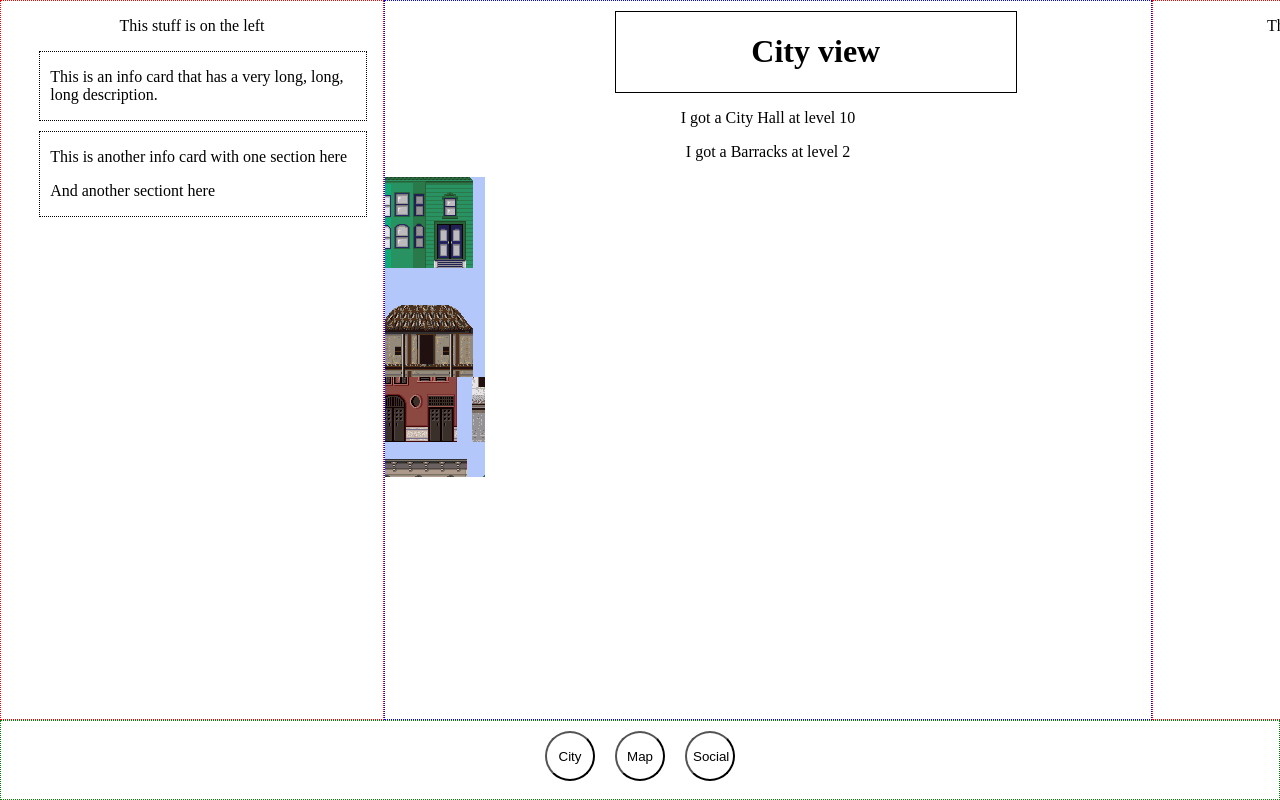
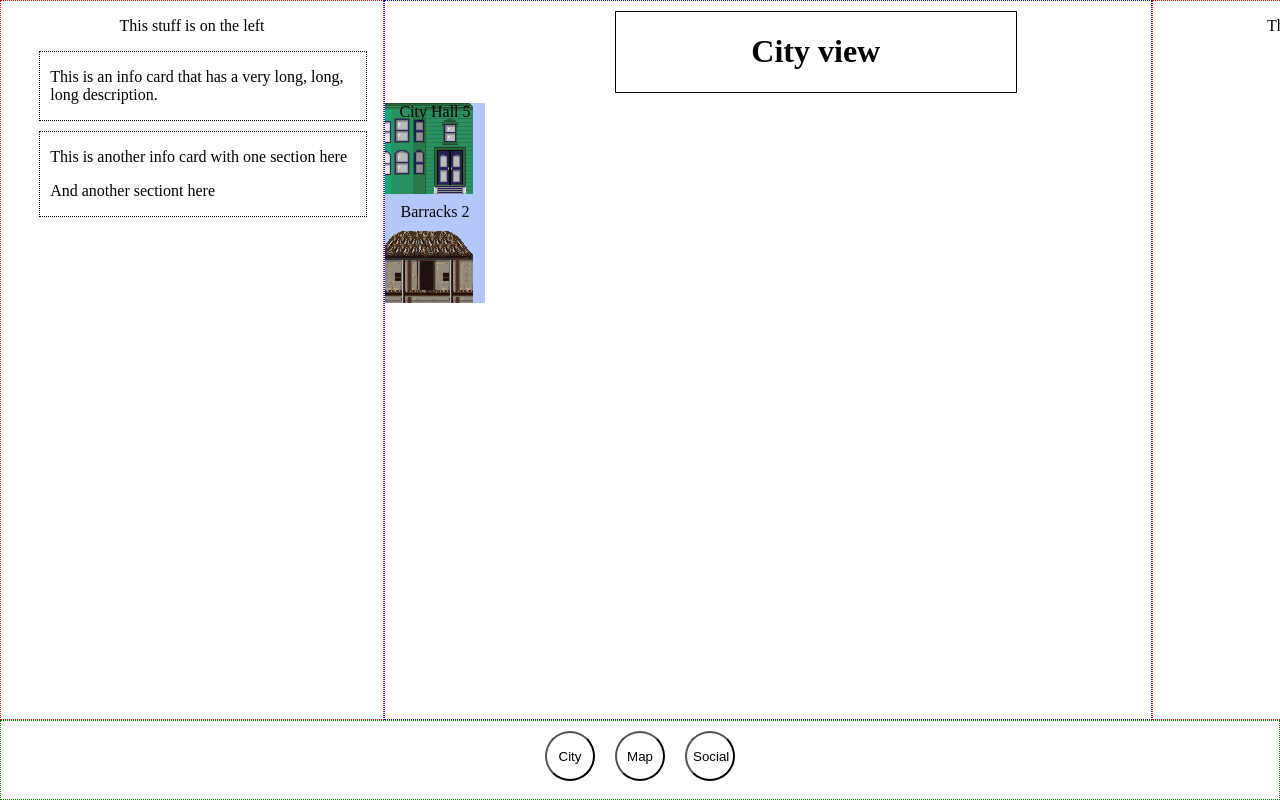
Before and after one commit to stickianempire/stickian, a React (Create React App) app in the folder application/: page / in a window 1280 px wide. Shown: the top 800 px of the page. Built offline with nearby package versions, Linux system fonts and the light colour scheme.

Commit message:
da me hijack

```diff
--- a/application/src/@type/cityinfo.ts
+++ b/application/src/@type/cityinfo.ts
@@ -1,7 +1,7 @@
 type buildingInfo = {
   name: string;
   level: number;
-  built: boolean;
+  available: boolean;
   // etc.
 };
 
@@ -9,6 +9,7 @@ type cityInfo = {
   cityHall: buildingInfo;
   barracks: buildingInfo;
   forge: buildingInfo;
+  wall: buildingInfo;
   // etc.
 };
 
--- /dev/null
+++ b/application/src/components/buildings/Building.tsx
@@ -0,0 +1,17 @@
+import React from 'react';
+
+type BuildingProps = {
+    onClick: React.MouseEventHandler<HTMLDivElement>;
+    name: string;
+    level: number;
+};
+
+const Building: React.FC<BuildingProps> = ({onClick, name, level}) => {
+  return (
+      <div onClick = {onClick}>
+          {name} {level}
+      </div>
+  );
+};
+
+export default Building;
--- a/application/src/components/views/CityView.scss
+++ b/application/src/components/views/CityView.scss
@@ -1,20 +1,27 @@
-#cityhallimg{
+#City-Hall{
     left: 100px;
     width: 100px;
     height: 100px;
     background: url('../../../public/images/city.png') 100px 100px;
 }
 
-#barracksimg{
+#Barracks{
     left: 300px;
     width: 100px;
     height: 100px;
     background: url('../../../public/images/city.png') 400px 400px;
 }
 
-#forgeimg{
+#Forge{
     left: 500px;
     width: 100px;
     height: 100px;
     background: url('../../../public/images/city.png') 200px 200px;
 }
+
+#Wall{
+    left: 500px;
+    width: 100px;
+    height: 140px;
+    background: url('../../../public/images/city.png') 524px 540px;
+}
--- a/application/src/components/views/CityView.tsx
+++ b/application/src/components/views/CityView.tsx
@@ -5,62 +5,46 @@ import { cityInfo, buildingInfo } from '@type/cityinfo';
 import TitleCard from 'components/cards/TitleCard';
 
 import './CityView.scss';
+import Building from 'components/buildings/Building';
 
 type CityViewProps = unknown;
 
 const CityView: React.FC<CityViewProps> = () => {
   // TODO set current city should depend on callbacks from API
   const [currentCityInfo, setCurrentCityInfo] = useState<cityInfo>({
-    cityHall: { name: 'City Hall', level: 0, built: false },
-    barracks: { name: 'Barracks', level: 0, built: false },
-    forge: { name: 'Forge', level: 0, built: false },
+    cityHall: { name: 'City Hall', level: 0, available: false },
+    barracks: { name: 'Barracks', level: 0, available: false },
+    forge: { name: 'Forge', level: 0, available: false },
+    wall: { name: 'Wall', level: 0, available: false },
   });
 
   useEffect(() => {
     // This would be an API call when mounting component
     setCurrentCityInfo({
-      cityHall: { name: 'City Hall', level: 10, built: true },
-      barracks: { name: 'Barracks', level: 2, built: true },
-      forge: { name: 'Forge', level: 0, built: false},
+      cityHall: { name: 'City Hall', level: 5, available: true },
+      barracks: { name: 'Barracks', level: 2, available: true },
+      forge: { name: 'Forge', level: 0, available: false},
+      wall: { name: 'Wall', level: 0, available: false},
     });
   }, []);
 
-  const _renderBuildingIfBuilt = (currentBuildingInfo: buildingInfo, buildingId:string) => {
-    if (currentBuildingInfo.built) {
+  const _renderBuildingIfavailable = (currentBuildingInfo: buildingInfo, buildingId:string) => {
+    if (currentBuildingInfo.available) {
       return (
         <div id = {buildingId}>
-          <p>
-            I got a {currentBuildingInfo.name} at level {currentBuildingInfo.level}
-          </p>
+          <Building onClick={() => {return;}} name = {currentBuildingInfo.name} level = {currentBuildingInfo.level}></Building>
         </div>
       );
     }
     return;
   };
 
-  /*const _renderCity = () => {
-    return(
-      <img src = {city} alt = 'City' width='748px' height='537px'></img>
-    );
-  }*/
-
-  const _renderBuildingImage = () => {
-    return(
-      <div>
-        <div id="cityhallimg"></div>
-        <div id="barracksimg"></div>
-        <div id="forgeimg"></div>
-      </div>
-    );
-  }
-
   return (
     <div>
       <TitleCard>City view</TitleCard>
-      {_renderBuildingIfBuilt(currentCityInfo.cityHall, 'cityhall')}
-      {_renderBuildingIfBuilt(currentCityInfo.barracks, 'barracks')}
-      {_renderBuildingIfBuilt(currentCityInfo.forge, 'forge')}
-      {_renderBuildingImage()}
+      {_renderBuildingIfavailable(currentCityInfo.cityHall, 'City-Hall')}
+      {_renderBuildingIfavailable(currentCityInfo.barracks, 'Barracks')}
+      {_renderBuildingIfavailable(currentCityInfo.forge, 'Forge')}
     </div>
   );
 };
```
